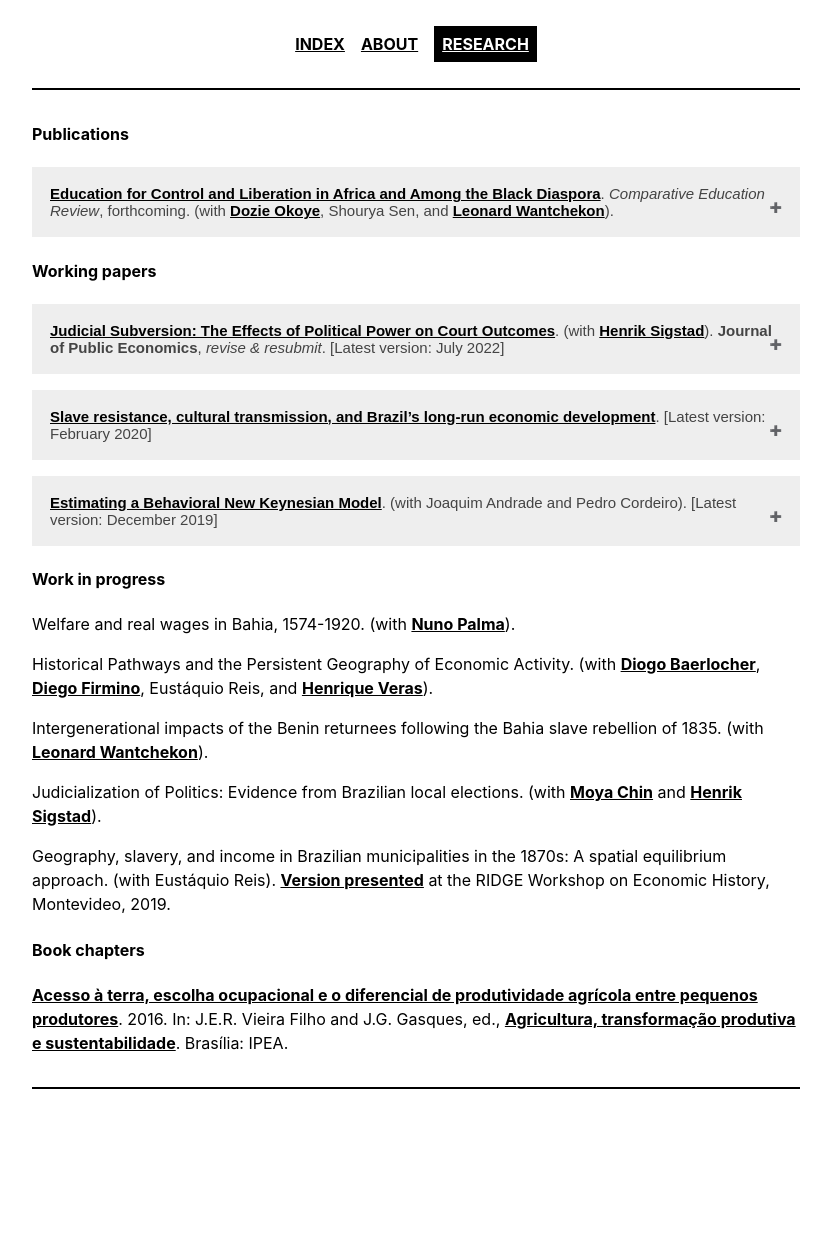
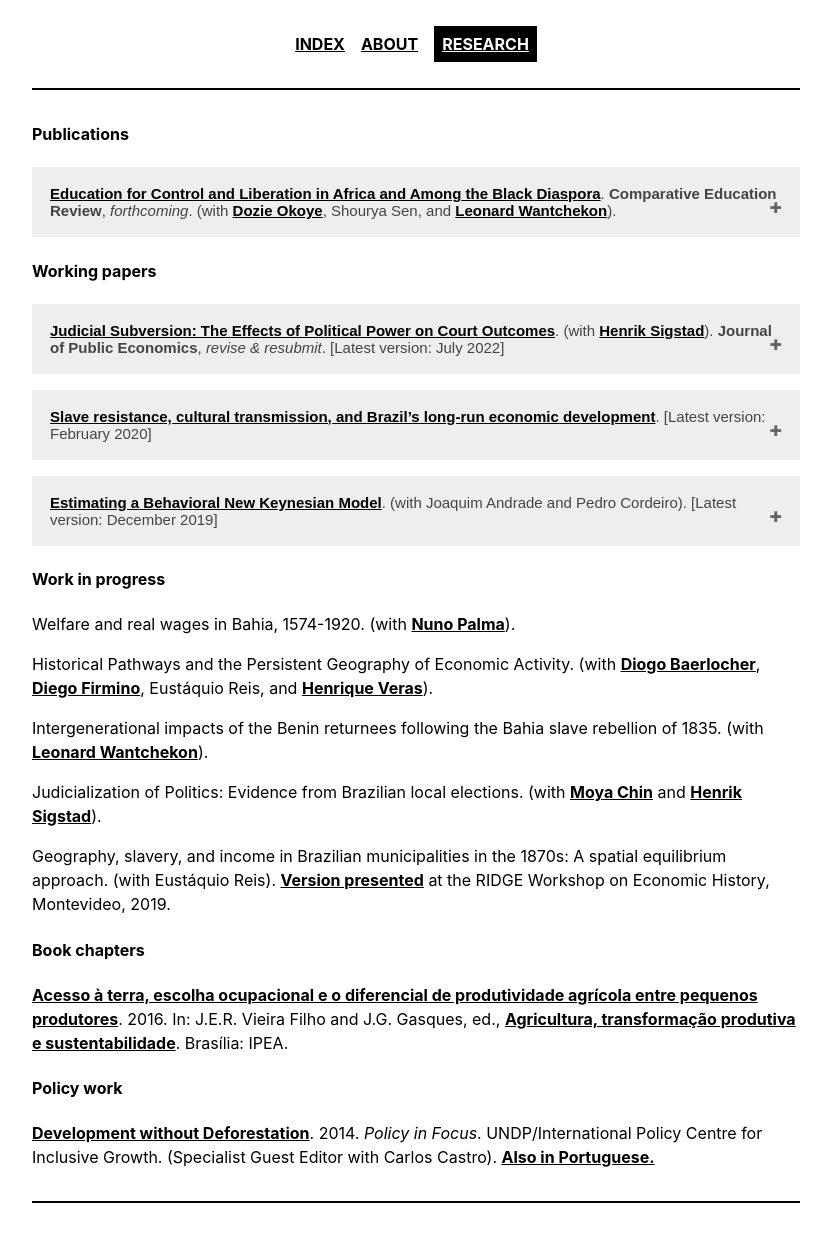
Before and after one commit to gbrlambais/gbrlambais.github.io, a Jekyll site: the page built from _pages/research.md, in a window 1280 px wide. Shown: the whole page, without its empty margins (224-1055 px from the left). Built offline with Jekyll 4.4.1, drawn with Linux system fonts in a browser that asks for light colours; before the commit the page ends 1137 px from its top, so only the background shows below that.

Commit message:
ics update

```diff
--- a/_pages/research.md
+++ b/_pages/research.md
@@ -5,7 +5,7 @@
 
 #### Publications
 
-<button class="collapsible" id="africaeducation">[Education for Control and Liberation in Africa and Among the Black Diaspora](https://gbrlambais.github.io/africa_education.pdf). *Comparative Education Review*, forthcoming. (with [Dozie Okoye](https://sites.google.com/site/dozieaokoye/home), Shourya Sen, and [Leonard Wantchekon](https://scholar.princeton.edu/lwantche)).</button>
+<button class="collapsible" id="africaeducation">[Education for Control and Liberation in Africa and Among the Black Diaspora](https://gbrlambais.github.io/africa_education.pdf){:target="_blank"}. **Comparative Education Review**, *forthcoming*. (with [Dozie Okoye](https://sites.google.com/site/dozieaokoye/home){:target="_blank"}, Shourya Sen, and [Leonard Wantchekon](https://scholar.princeton.edu/lwantche){:target="_blank"}).</button>
 
 <div class="content" id="africaeducationdata" markdown="1">
 We review research on the history of education policy in colonial sub-Saharan Africa and among the African diaspora in the US and Brazil through a political economy lens. While the supply of education has been severely constricted in all of these cases, demand for education has been strong. Thus, even as authoritarian states have attempted to restrict educational supply as a means for social control, the strength of the demand---and the pedagogical, organizational, and political innovations that accompanied this demand---illustrate the power of education to empower marginalized communities.
@@ -13,20 +13,20 @@
 
 #### Working papers
 
-<button class="collapsible" id="subversion">[Judicial Subversion: The Effects of Political Power on Court Outcomes](https://gbrlambais.github.io/judicial_subversion.pdf). (with [Henrik Sigstad](https://hsigstad.github.io){:target="_blank"}). **Journal of Public Economics**, *revise & resubmit*. [Latest version: July 2022]</button>
+<button class="collapsible" id="subversion">[Judicial Subversion: The Effects of Political Power on Court Outcomes](https://gbrlambais.github.io/judicial_subversion.pdf){:target="_blank"}. (with [Henrik Sigstad](https://hsigstad.github.io){:target="_blank"}). **Journal of Public Economics**, *revise & resubmit*. [Latest version: July 2022]</button>
 
 <div class="content" id="subversiondata" markdown="1">
 Are politicians in power treated more leniently in court? We show that Brazilian mayoral candidates charged with misconduct are 65 percent less likely to be convicted if they narrowly win the election. Politicians play no direct role in the judges’ careers, suggesting that formal independence does not completely insulate the judiciary from political influence. The effect is driven by districts with few judges and by judges with higher career instability.
 </div>
 
 
-<button class="collapsible" id="slave">[Slave resistance, cultural transmission, and Brazil’s long-run economic development](https://gbrlambais.github.io/resistance_longrun.pdf). [Latest version: February 2020]</button>
+<button class="collapsible" id="slave">[Slave resistance, cultural transmission, and Brazil’s long-run economic development](https://gbrlambais.github.io/resistance_longrun.pdf){:target="_blank"}. [Latest version: February 2020]</button>
 
 <div class="content" id="slavedata" markdown="1">
  I show that ethnic territories connected to slave resistance, called quilombos, have a robust positive relationship with local economic development in Brazil. To understand how quilombos can affect economic activity in the long run, I propose a new mechanism where initial religious beliefs and African iron-working and other high-valued skills are perpetuated in the long run through cultural-religious intergenerational transmission. First, I divide the Brazilian territory in virtual municipality cells of approximately 11 x 11 kilometers, which makes possible an extensive use of ﬁxed eﬀects, and show that cells with more quilombos have more economic activity proxied by nightlights. Second, in order to analyze the mechanisms through which quilombos can aﬀect economic development and improve identiﬁcation I employ a randomization inference approach with alternative spatial configurations of counterfactual quilombos. I then show that proximity to quilombos is related to more high-skilled and metal-related occupations and a wide array of cultural-religious outcomes, such as higher cultural activities, community trust, and collective action.
 </div>
 
-<button class="collapsible" id="brnk">[Estimating a Behavioral New Keynesian Model](https://arxiv.org/abs/1912.07601). (with Joaquim Andrade and Pedro Cordeiro). [Latest version: December 2019]
+<button class="collapsible" id="brnk">[Estimating a Behavioral New Keynesian Model](https://arxiv.org/abs/1912.07601){:target="_blank"}. (with Joaquim Andrade and Pedro Cordeiro). [Latest version: December 2019]
 </button>
 
 <div class="content" id="brnkdata" markdown="1">
@@ -35,17 +35,21 @@
 
 #### Work in progress
 
-Welfare and real wages in Bahia, 1574-1920. (with [Nuno Palma](https://sites.google.com/site/npgpalma)).
+Welfare and real wages in Bahia, 1574-1920. (with [Nuno Palma](https://sites.google.com/site/npgpalma){:target="_blank"}).
 
-Historical Pathways and the Persistent Geography of Economic Activity. (with [Diogo Baerlocher](https://diogobaerlocher.github.io), [Diego Firmino](http://www.padr.ufrpe.br/pt-br/authenticated/diego-firmino-costa-da-silva), Eustáquio Reis, and [Henrique Veras](https://henriqueveras.github.io)).
+Historical Pathways and the Persistent Geography of Economic Activity. (with [Diogo Baerlocher](https://diogobaerlocher.github.io){:target="_blank"}, [Diego Firmino](http://www.padr.ufrpe.br/pt-br/authenticated/diego-firmino-costa-da-silva){:target="_blank"}, Eustáquio Reis, and [Henrique Veras](https://henriqueveras.github.io){:target="_blank"}).
 
-Intergenerational impacts of the Benin returnees following the Bahia slave rebellion of 1835. (with [Leonard Wantchekon](https://scholar.princeton.edu/lwantche)).
+Intergenerational impacts of the Benin returnees following the Bahia slave rebellion of 1835. (with [Leonard Wantchekon](https://scholar.princeton.edu/lwantche){:target="_blank"}).
 
-Judicialization of Politics: Evidence from Brazilian local elections. (with [Moya Chin](https://sites.google.com/view/moyachin/) and [Henrik Sigstad](https://hsigstad.github.io)).
+Judicialization of Politics: Evidence from Brazilian local elections. (with [Moya Chin](https://sites.google.com/view/moyachin/){:target="_blank"} and [Henrik Sigstad](https://hsigstad.github.io){:target="_blank"}).
 
-Geography, slavery, and income in Brazilian municipalities in the 1870s: A spatial equilibrium approach. (with Eustáquio Reis). [Version presented](http://www.ridge.uy/wp-content/uploads/2019/12/lambais__guilherme_geography_slavery_and_income_in_brazilian_municipalities_in_the_1870s.pdf) at the RIDGE Workshop on Economic History, Montevideo, 2019.
+Geography, slavery, and income in Brazilian municipalities in the 1870s: A spatial equilibrium approach. (with Eustáquio Reis). [Version presented](http://www.ridge.uy/wp-content/uploads/2019/12/lambais__guilherme_geography_slavery_and_income_in_brazilian_municipalities_in_the_1870s.pdf){:target="_blank"} at the RIDGE Workshop on Economic History, Montevideo, 2019.
 
 #### Book chapters
 
-[Acesso à terra, escolha ocupacional e o diferencial de produtividade agrícola entre pequenos produtores](https://www.ipea.gov.br/portal/images/stories/PDFs/livros/livros/160725_agricultura_transformacao_produtiva_cap_06.pdf). 2016.
-In: J.E.R. Vieira Filho and J.G. Gasques, ed., [Agricultura, transformação produtiva e sustentabilidade](https://www.ipea.gov.br/portal/images/stories/PDFs/livros/livros/160725_agricultura_transformacao_produtiva.pdf). Brasília: IPEA.
+[Acesso à terra, escolha ocupacional e o diferencial de produtividade agrícola entre pequenos produtores](https://www.ipea.gov.br/portal/images/stories/PDFs/livros/livros/160725_agricultura_transformacao_produtiva_cap_06.pdf){:target="_blank"}. 2016.
+In: J.E.R. Vieira Filho and J.G. Gasques, ed., [Agricultura, transformação produtiva e sustentabilidade](https://www.ipea.gov.br/portal/images/stories/PDFs/livros/livros/160725_agricultura_transformacao_produtiva.pdf){:target="_blank"}. Brasília: IPEA.
+
+#### Policy work
+
+ [Development without Deforestation](https://ipcig.org/pub/eng/PiF29_10_years_Development_without_Deforestation.pdf){:target="_blank"}. 2014. *Policy in Focus*. UNDP/International Policy Centre for Inclusive Growth. (Specialist Guest Editor with Carlos Castro). [Also in Portuguese.](https://ipcig.org/pub/port/PiF29PT_10_anos_Desenvolvimento_sem_Desmatamento.pdf){:target="_blank"}
```
